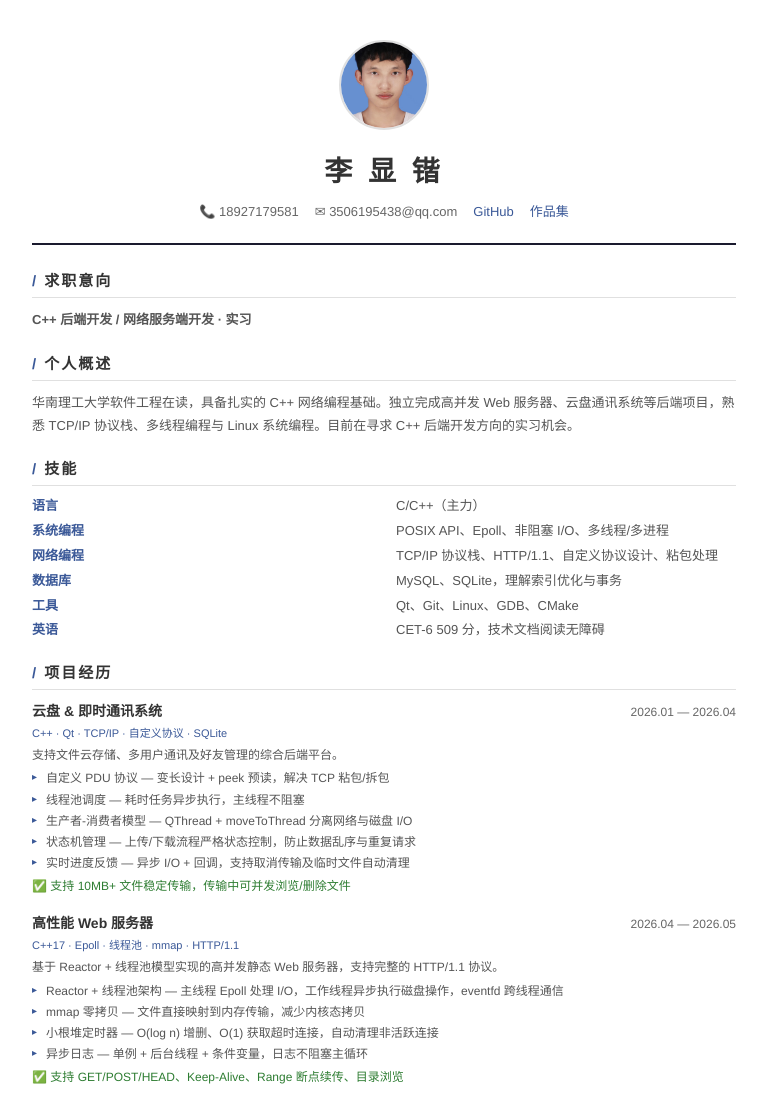
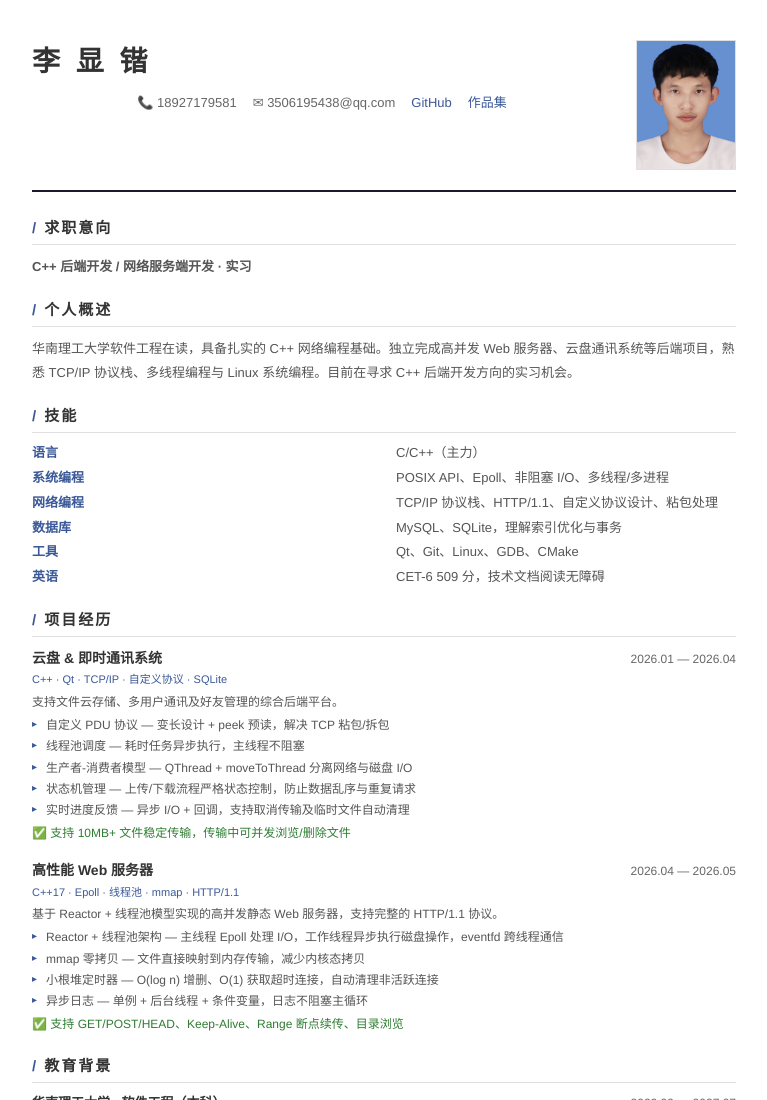
Before and after one commit to skylisxk/My_Profile, a plain HTML site: page 简历/简历-优化版.html in a window 1280 px wide. Shown: the top 1100 px of the page, without its empty margins (256-1023 px from the left). Drawn offline with Linux system fonts and the light colour scheme.

Commit message:
🎨 调整照片和Logo样式
- 网站移除 Hero 区照片
- 导航栏 Logo 改为真实姓名
- 简历照片移到右侧，方形无圆角

Co-Authored-By: Claude <noreply@anthropic.com>

```diff
--- a/简历/简历-优化版.html
+++ b/简历/简历-优化版.html
@@ -29,18 +29,23 @@
 
   /* 头部 */
   .header {
-    text-align: center;
+    display: flex;
+    align-items: flex-start;
+    justify-content: space-between;
+    gap: 24px;
     border-bottom: 2px solid var(--primary);
     padding-bottom: 20px;
     margin-bottom: 24px;
   }
+  .header__info {
+    flex: 1;
+  }
   .header__photo {
-    width: 90px;
-    height: 90px;
-    border-radius: 50%;
+    width: 100px;
+    height: 130px;
     object-fit: cover;
-    border: 2px solid var(--border);
-    margin-bottom: 12px;
+    border: 1px solid var(--border);
+    flex-shrink: 0;
   }
   .header h1 {
     font-size: 28px;
@@ -120,7 +125,7 @@
 <body>
 
 <div class="header">
-  <img class="header__photo" src="../assets/images/avatar.jpg" alt="照片">
+  <div class="header__info">
     <h1>李 显 锴</h1>
     <div class="contact">
       <span>📞 18927179581</span>
@@ -128,6 +133,8 @@
       <a href="https://github.com/skylisxk">GitHub</a>
       <a href="https://skylisxk.github.io/My_Profile">作品集</a>
     </div>
+  </div>
+  <img class="header__photo" src="../assets/images/avatar.jpg" alt="照片">
 </div>
 
 <div class="section">
```
Also changed, not shown: index.html (+1 -3 lines). Lines whose indentation alone changed are shown as unchanged.
